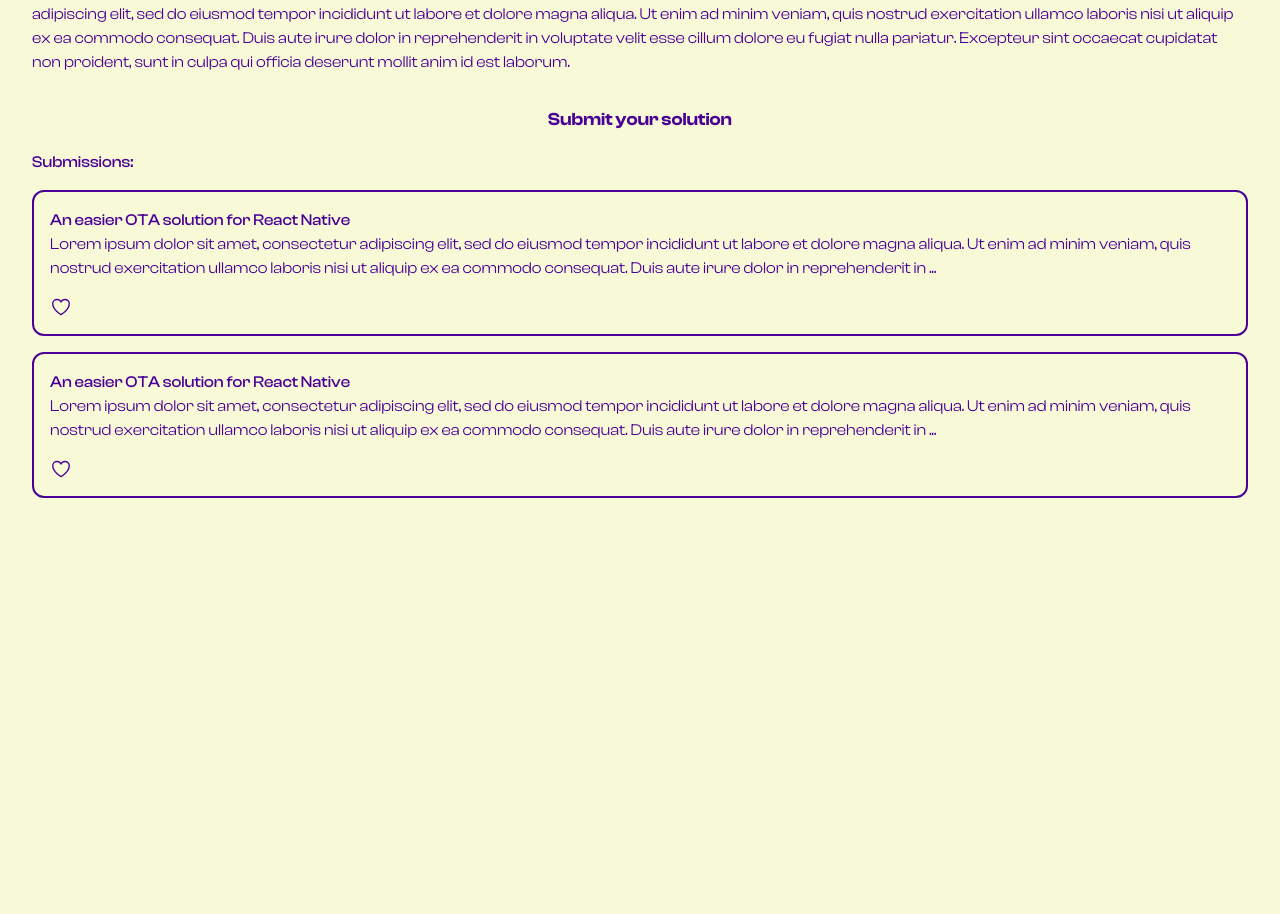
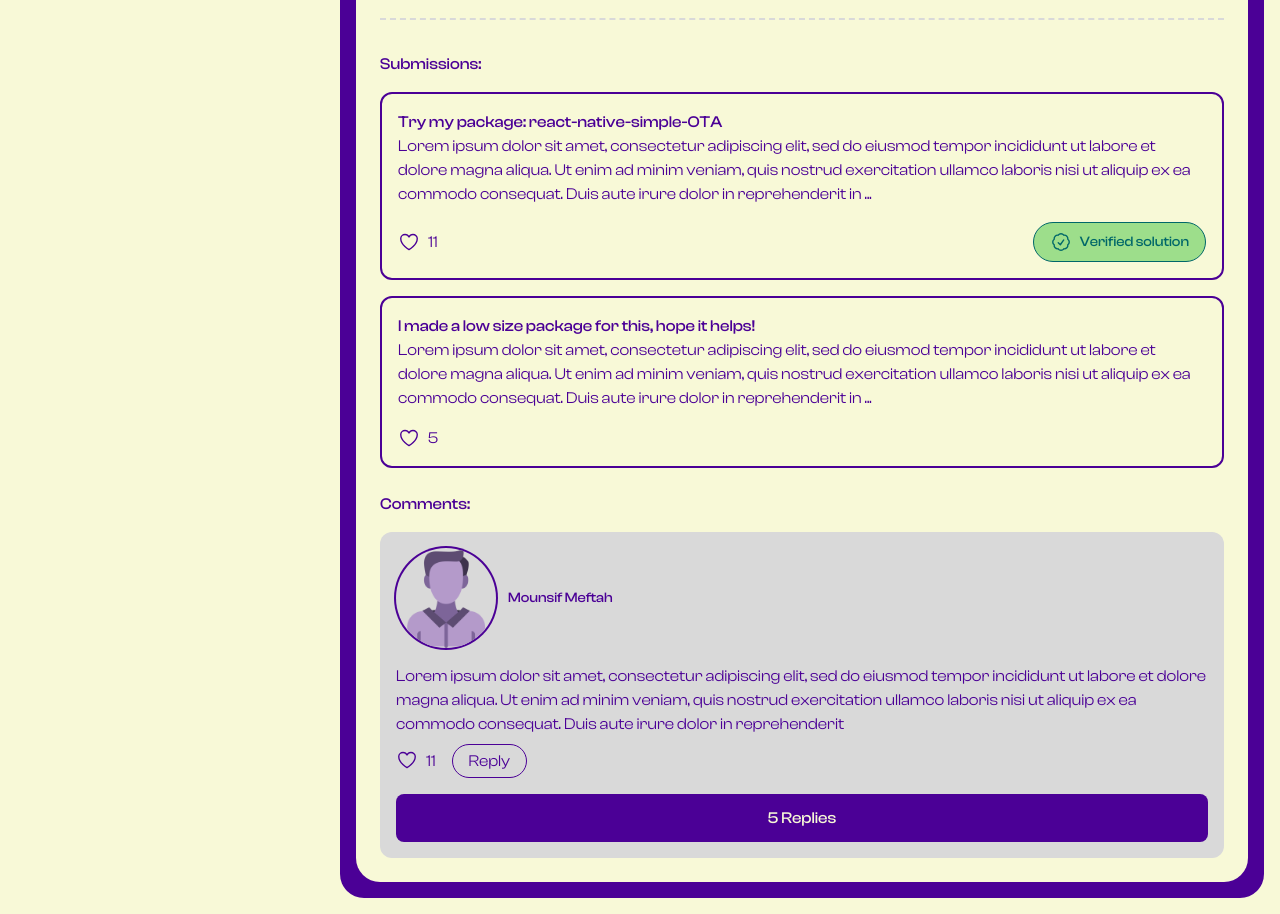
Before and after one commit to monsef123/someoneshouldmake, a Next.js app: page /post/create in a window 1280 px wide. Shown: the part 637-1551 px from the top of the page. Before the commit the page ends 1167 px from the top, so only its background shows below. Built offline with nearby package versions, Linux system fonts and the light colour scheme.

Commit message:
Update submissions UI & Add comment base UI

```diff
--- a/components/profile-avatar/index.tsx
+++ b/components/profile-avatar/index.tsx
@@ -1,9 +1,15 @@
 import Image from "next/image";
 
-export default function ProfileAvatar() {
+interface ProfileAvatarProps {
+	size?: string;
+}
+
+export default function ProfileAvatar({
+	size = "10"
+}: ProfileAvatarProps) {
 	return (
 		<Image
-			className="inline-block h-10 w-10 rounded-full ring-2 ring-primary-light"
+			className={`inline-block h-${size} w-${size} rounded-full ring-2 ring-primary-light`}
 			src="/images/male.png"
 			width={100}
 			height={100}
--- /dev/null
+++ b/sections/post/comment-item.tsx
@@ -0,0 +1,35 @@
+import ProfileAvatar from "@/components/profile-avatar";
+import Image from "next/image";
+
+export default function CommentItem() {
+	return (
+		<div className="w-100 rounded-xl bg-primary-soft p-4 box-border mt-4">
+			<div className="flex items-center justify-start gap-3 text-sm font-medium">
+				<ProfileAvatar
+					size="8"
+				/>
+				Mounsif Meftah
+			</div>
+			<p className="mt-4">
+				Lorem ipsum dolor sit amet, consectetur adipiscing elit, sed do eiusmod tempor incididunt ut labore et dolore magna aliqua. Ut enim ad minim veniam, quis nostrud exercitation ullamco laboris nisi ut aliquip ex ea commodo consequat. Duis aute irure dolor in reprehenderit
+			</p>
+			<div className="flex items-center justify-start gap-4 mt-2">
+				<button className="flex gap-2">
+					<Image
+						src="/images/icons/heart.svg"
+						alt=""
+						width={22}
+						height={22}
+					/>
+					11
+				</button>
+				<button className="py-1 px-4 border border-primary-light rounded-full">
+					Reply
+				</button>
+			</div>
+			<button className="mt-4 w-full py-3 rounded-lg bg-primary-light text-background-light font-medium text-md">
+				5 Replies
+			</button>
+		</div>
+	);
+}
--- a/sections/post/submission-item.tsx
+++ b/sections/post/submission-item.tsx
@@ -1,11 +1,20 @@
 import Image from "next/image";
 
-export default function SubmissionItem() {
+interface SubmissionItemProps {
+	title: string;
+	description: string;
+	likes: number;
+	isVerified: boolean;
+}
+
+export default function SubmissionItem({
+	title, description, isVerified, likes
+}: SubmissionItemProps) {
 	return (
 		<div className="w-full box-border p-4 border-2 border-primary-light rounded-xl mt-4">
-			<h4 className="font-medium text-md">An easier OTA solution for React Native</h4>
+			<h4 className="font-medium text-md">{title}</h4>
 			<p>
-				Lorem ipsum dolor sit amet, consectetur adipiscing elit, sed do eiusmod tempor incididunt ut labore et dolore magna aliqua. Ut enim ad minim veniam, quis nostrud exercitation ullamco laboris nisi ut aliquip ex ea commodo consequat. Duis aute irure dolor in reprehenderit in ...
+				{description}
 			</p>
 			<div className="flex items-center justify-between gap-2 mt-4">
 				<div className="flex items-center justify-start gap-2">
@@ -15,9 +24,20 @@
 						height={22}
 						alt=""
 					/>
+					{likes}
 				</div>
 				<div className="flex items-center justify-end gap-2">
-
+					{isVerified && (
+						<div className="border border-success-dark flex items-center justify-center gap-2 py-2 px-4 rounded-full bg-success-light text-success-dark font-medium text-sm">
+							<Image
+								src="/images/icons/check-badge.svg"
+								width={22}
+								height={22}
+								alt=""
+							/>
+							Verified solution
+						</div>
+					)}
 				</div>
 			</div>
 		</div>
--- a/sections/post/view/post-view.tsx
+++ b/sections/post/view/post-view.tsx
@@ -3,6 +3,7 @@
 import PostInteractionButtons from "../interaction-buttons";
 import PostHeader from "../post-header";
 import SubmissionItem from "../submission-item";
+import CommentItem from "../comment-item";
 
 export default function PostView() {
 	return (
@@ -31,8 +32,20 @@
 							</button>
 							<div className="w-100 my-8 border-b-2 border-dashed border-primary-soft" />
 							<h4 className="font-medium">Submissions:</h4>
-							<SubmissionItem />
-							<SubmissionItem />
+							<SubmissionItem
+								title="Try my package: react-native-simple-OTA"
+								description="Lorem ipsum dolor sit amet, consectetur adipiscing elit, sed do eiusmod tempor incididunt ut labore et dolore magna aliqua. Ut enim ad minim veniam, quis nostrud exercitation ullamco laboris nisi ut aliquip ex ea commodo consequat. Duis aute irure dolor in reprehenderit in ..."
+								likes={11}
+								isVerified={true}
+							/>
+							<SubmissionItem
+								title="I made a low size package for this, hope it helps!"
+								description="Lorem ipsum dolor sit amet, consectetur adipiscing elit, sed do eiusmod tempor incididunt ut labore et dolore magna aliqua. Ut enim ad minim veniam, quis nostrud exercitation ullamco laboris nisi ut aliquip ex ea commodo consequat. Duis aute irure dolor in reprehenderit in ..."
+								likes={5}
+								isVerified={false}
+							/>
+							<h4 className="font-medium mt-6">Comments:</h4>
+							<CommentItem />
 						</div>
 					</div>
 				</div>
--- a/tailwind.config.ts
+++ b/tailwind.config.ts
@@ -5,6 +5,7 @@
     "./pages/**/*.{js,ts,jsx,tsx,mdx}",
     "./components/**/*.{js,ts,jsx,tsx,mdx}",
     "./app/**/*.{js,ts,jsx,tsx,mdx}",
+    "./sections/**/*.{js,ts,jsx,tsx,mdx}",
   ],
   theme: {
     colors: {
@@ -23,10 +24,10 @@
       border: {
         light: "#4B0096"
       },
-      // success: {
-      //   light: "#9DDE8B",
-      //   dark: "#006769"
-      // }
+      success: {
+        light: "#9DDE8B",
+        dark: "#006769"
+      }
     },
     extend: {
       backgroundImage: {
```
Also changed, not shown: public/images/icons/check-badge.svg (added).
